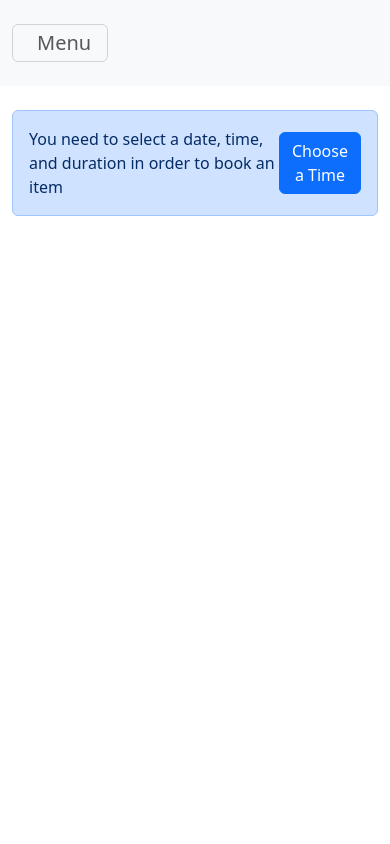
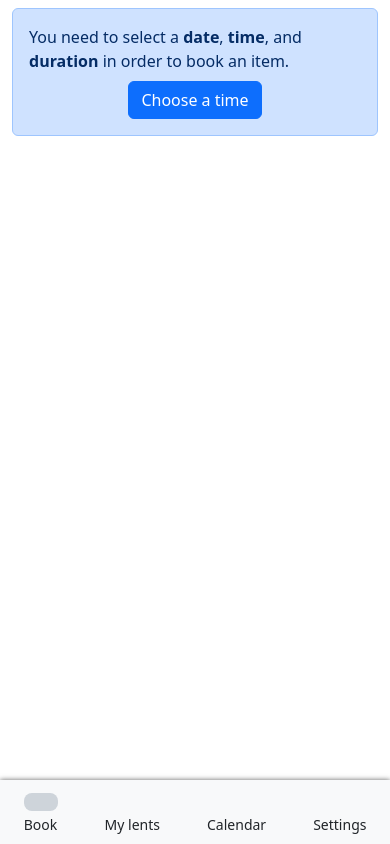
Before and after one commit to leomfn/lent, a Django app: page /items/ in a window 390 px wide. Run offline with Django 5.2, Linux system fonts and the light colour scheme; the visitor is signed in with stand-in values (Sample User, id 1); data that the repository does not hold is empty; some libraries are stand-ins or nearby versions.

Commit message:
redesign mobile ui and fix quite a few bugs

```diff
--- a/requirements-dev.txt
+++ /dev/null
@@ -1,4 +0,0 @@
-pre-commit
-Django
-django-bootstrap-v5
-fontawesomefree
--- a/requirements.txt
+++ b/requirements.txt
@@ -1,4 +1,2 @@
 Django==4.2.10
-django-bootstrap-v5==1.0.11
-fontawesomefree==6.5.1
 gunicorn==21.2.0
--- a/src/config/settings.py
+++ b/src/config/settings.py
@@ -46,8 +46,6 @@ INSTALLED_APPS = [
     "django.contrib.sessions",
     "django.contrib.messages",
     "django.contrib.staticfiles",
-    "bootstrap5",
-    "fontawesomefree",
 ]
 
 MIDDLEWARE = [
--- a/src/lentapp/templates/lentapp/base.html
+++ b/src/lentapp/templates/lentapp/base.html
@@ -1,7 +1,7 @@
 {% load static %}
 
 <!DOCTYPE html>
-<html lang="en">
+<html>
   <head>
     <meta charset="utf-8" />
     <meta http-equiv="X-UA-Compatible" content="IE=edge" />
@@ -13,49 +13,121 @@
     <meta name="description" content="" />
     <meta name="viewport" content="width=device-width, initial-scale=1" />
     <link rel="stylesheet" href="" />
-    <link href="{% static 'fontawesomefree/css/fontawesome.css' %}" rel="stylesheet" type="text/css" />
-    <link href="{% static 'fontawesomefree/css/solid.css' %}" rel="stylesheet" type="text/css" />
-    <link href="{% static 'fontawesomefree/css/regular.css' %}" rel="stylesheet" type="text/css" />
-    {% load bootstrap5 %}
-    {% bootstrap_css %}
-    {% bootstrap_javascript %}
+
+    <link href="/static/fontawesome-free-6.5.1-web/css/fontawesome.css" rel="stylesheet" />
+    <link href="/static/fontawesome-free-6.5.1-web/css/solid.css" rel="stylesheet" />
+    <link href="/static/fontawesome-free-6.5.1-web/css/regular.css" rel="stylesheet" />
+    <link href="/static/bootstrap-5.3.3-dist/css/bootstrap.min.css" rel="stylesheet" />
+    <script src="/static/bootstrap-5.3.3-dist/js/bootstrap.bundle.min.js"></script>
 
     <style>
       img.card-img-top {
-        max-height: 150px;
+        max-height: 200px;
         width: 100%;
         object-fit: cover;
+      }
+
+      .navbar {
+        -webkit-box-shadow: 0px 0px 5px 0px #606060;
+        -moz-box-shadow: 0px 0px 5px 0px #606060;
+        box-shadow: 0px 0px 5px 0px #606060;
+      }
+
+      {% comment %} Adjust padding for navbars {% endcomment %}
+      body {
+        padding-top: 0.5rem;
+        padding-bottom: 100px;
+      }
+
+      @media (min-width: 992px) {
+        body.fixed-top-padding {
+          padding-top: 80px;
+          padding-bottom: 0.5rem;
+        }
       }
     </style>
   </head>
 
-  <body>
+  <body class="fixed-top-padding fixed-bottom-padding">
     {% block modals %}
 
     {% endblock %}
-    <nav class="navbar navbar-expand-lg navbar-light bg-light">
-      <div class="container">
-        <button class="navbar-toggler my-3" type="button" data-bs-toggle="collapse" data-bs-target="#navbarToggler" aria-controls="navbarToggler" aria-expanded="false" aria-label="Toggle navigation">
-          <div class="d-flex align-items-center p-1">
-            {% comment %} <div class="navbar-toggler-icon"></div> {% endcomment %}
-            <i class="fa-solid fa-caret-down fa-lg"></i>
-            <div class="ms-2">Menu</div>
+
+    {% comment %}Desktop navbar{% endcomment %}
+    <nav class="navbar bg-light fixed-top d-none d-lg-block">
+      <div class="container justify-content-between">
+        <div class="d-flex">
+          <a class="navbar-brand" href="{% url 'home' %}">Lent</a>
+          <a href="{% url 'items' %}" class="nav-item nav-link ms-5">
+            <div class="btn {% if request.resolver_match.url_name == 'items' %}bg-dark-subtle{% endif %}">
+              <i class="fa-solid fa-plus {% if request.resolver_match.url_name == 'items' %}fa-lg{% endif %}"></i>
+              Book
+            </div>
+          </a>
+          <a href="{% url 'lents' %}" class="nav-item nav-link ms-2">
+            <div class="btn {% if request.resolver_match.url_name == 'lents' %}bg-dark-subtle{% endif %}">
+              <i class="fa-solid fa-hourglass {% if request.resolver_match.url_name == 'lents' %}fa-lg{% endif %}"></i>
+              My lents
+            </div>
+          </a>
+          <a href="#" class="nav-item nav-link ms-2">
+            <div class="btn {% if request.resolver_match.url_name == 'calendar' %}bg-dark-subtle{% endif %}">
+              <i class="fa-solid fa-calendar {% if request.resolver_match.url_name == 'calendar' %}fa-lg{% endif %}"></i>
+              Calendar
+            </div>
+          </a>
+        </div>
+        <div class="d-flex align-items-center">
+          <div class="me-2">
+            <small>You're logged in as <strong>{{ user.username }}</strong></small>
           </div>
-        </button>
-        <div class="collapse navbar-collapse" id="navbarToggler">
-          <a class="navbar-brand" href="{% url 'home' %}">Lent</a>
-          <ul class="navbar-nav me-auto mb-2 mb-lg-0">
-            <li class="nav-item">
-              <a class="nav-link" href="{% url 'items' %}">Items</a>
-            </li>
-            {% comment %} <li class="nav-item">
-              <a class="nav-link" href="#">Calendar</a>
-            </li> {% endcomment %}
-            <li class="nav-item">
-              <a class="nav-link" href="{% url 'lents' %}">My lents</a>
-            </li>
-          </ul>
-          <div class="d-flex align-items-center">
+          <form method="post" action="{% url 'logout' %}">
+            {% csrf_token %}
+            <button type="submit" class="btn btn-outline-danger">Logout</button>
+          </form>
+        </div>
+      </div>
+    </nav>
+
+    {% comment %}Mobile navbar{% endcomment %}
+    <nav class="navbar bg-light fixed-bottom justify-content-around d-lg-none">
+      <a href="{% url 'items' %}" class="nav-item nav-link text-center">
+        <div class="btn btn-lg {% if request.resolver_match.url_name == 'items' %}bg-dark-subtle{% endif %}">
+          <i class="fa-solid fa-plus"></i>
+        </div>
+        <div>
+          <small>Book</small>
+        </div>
+      </a>
+      <a href="{% url 'lents' %}" class="nav-item nav-link text-center">
+        <div class="btn btn-lg {% if request.resolver_match.url_name == 'lents' %}bg-dark-subtle{% endif %}">
+          <i class="fa-solid fa-hourglass"></i>
+        </div>
+        <div>
+          <small>My lents</small>
+        </div>
+      </a>
+      <a href="#" class="nav-item nav-link text-center">
+        <div class="btn btn-lg {% if request.resolver_match.url_name == 'calendar' %}bg-dark-subtle{% endif %}">
+          <i class="fa-solid fa-calendar"></i>
+        </div>
+        <div>
+          <small>Calendar</small>
+        </div>
+      </a>
+
+      <a href="#" class="nav-item nav-link text-center">
+        <div class="btn btn-lg" data-bs-toggle="offcanvas" data-bs-target="#offcanvasNavbar" aria-controls="offcanvasNavbar" aria-label="Toggle navigation">
+          <i class="fa-solid fa-gear"></i>
+        </div>
+        <div>
+          <small>Settings</small>
+        </div>
+      </a>
+
+      <div class="offcanvas offcanvas-end" tabindex="-1" id="offcanvasNavbar" aria-labelledby="offcanvasNavbarLabel">
+        <div class="offcanvas-body d-flex align-items-end flex-column">
+          <div class="d-flex align-items-center mt-auto">
             <div class="me-2">
               <small>You're logged in as <strong>{{ user.username }}</strong></small>
             </div>
@@ -64,10 +136,10 @@
               <button type="submit" class="btn btn-outline-danger">Logout</button>
             </form>
           </div>
-          {% comment %} <form class="d-flex">
-            <input class="form-control me-2" type="search" placeholder="Search" aria-label="Search" />
-            <button class="btn btn-outline-success" type="submit">Search</button>
-          </form> {% endcomment %}
+        </div>
+        <div class="offcanvas-header">
+          <h5 class="offcanvas-title" id="offcanvasNavbarLabel"><i class="fa-solid fa-gear"></i> Settings</h5>
+          <button type="button" class="btn-close" data-bs-dismiss="offcanvas" aria-label="Close"></button>
         </div>
       </div>
     </nav>
@@ -76,7 +148,7 @@
 
     {% endblock %}
 
-    <div class="container pt-4">
+    <div class="container">
       {% block content %}
 
       {% endblock %}
--- a/src/lentapp/templates/lentapp/items.html
+++ b/src/lentapp/templates/lentapp/items.html
@@ -3,10 +3,16 @@
 {% load tz %}
 
 {% block content_top %}
-  <div class="container pt-4">
-    <div class="alert alert-primary d-flex align-items-center justify-content-between" role="alert">
-      <div>You need to select a date, time, and duration in order to book an item</div>
-      <button type="button" class="btn btn-primary" data-bs-toggle="modal" data-bs-target="#filterModal">Choose a Time</button>
+  <div class="container">
+    <div class="alert alert-primary" role="alert">
+      <div class="d-flex flex-column flex-md-row align-items-center">
+        <div class="flex-grow-1">
+          You need to select a <strong>date</strong>, <strong>time</strong>, and <strong>duration</strong> in order to book an item.
+        </div>
+        <div>
+          <button type="button" class="btn btn-primary text-nowrap mt-2" data-bs-toggle="modal" data-bs-target="#filterModal">Choose a time</button>
+        </div>
+      </div>
     </div>
   </div>
 {% endblock %}
@@ -33,7 +39,7 @@
               {{ form.time_start }}
             </div>
             <div class="">
-              <label for="{{ form.duration.id_for_label }}">Duration (hours)</label>
+              <label for="{{ form.duration.id_for_label }}">Duration</label>
               <div class="input-group">
                 {{ form.duration }}
                 <div class="input-group-text">hours</div>
@@ -79,7 +85,6 @@
                 <button type="submit" class="btn btn-success">I Accept</button>
               </form>
               <button type="button" class="btn btn-secondary" data-bs-dismiss="modal">Cancel</button>
-              {% comment %} <button type="submit" class="btn btn-primary" form="termsAvailableItemsForm">Search</button> {% endcomment %}
             </div>
           </div>
         </div>
@@ -87,15 +92,10 @@
 
       <div class="col">
         <div class="card h-100">
-          <img src="{% static 'img/bike.jpg' %}" class="card-img-top" alt="Item image" />
-          <div class="card-header">
-            <div class="d-flex justify-content-start">
-              {% block additional_itemcard_buttons %}
-
-              {% endblock %}
-              <button class="btn btn-outline-primary">Details</button>
-            </div>
-          </div>
+          <img src="{% static 'img/bike_small.jpg' %}" class="card-img-top" alt="Item image" />
+          {% block additional_itemcard_buttons %}
+            {% comment %} <button class="btn btn-outline-primary">Details</button> {% endcomment %}
+          {% endblock %}
           {% comment %} <div class="card-img-overlay"></div> {% endcomment %}
           <div class="card-body">
             <h5 class="card-title">{{ item.name }}</h5>
@@ -107,9 +107,14 @@
                 <i class="fa-solid fa-check" style="color: #26a269;"></i>
                 available now
               </small>
+            {% elif item.is_overdue %}
+              <small class="text-muted">
+                <i class="fa-solid fa-hourglass-end" style="color: #a51d2d;"></i>
+                not returned since {{ item.overdue_since }}
+              </small>
             {% else %}
               <small class="text-muted">
-                <i class="fa-regular fa-hourglass-half" style="color: #e5a50a;"></i>
+                <i class="fa-solid fa-hourglass-half" style="color: #e5a50a;"></i>
                 available after {{ item.next_availability }}
               </small>
             {% endif %}
--- a/src/lentapp/views.py
+++ b/src/lentapp/views.py
@@ -3,8 +3,6 @@ from django.core.exceptions import BadRequest
 from django.shortcuts import render
 from django.http import HttpResponse, HttpResponseRedirect, HttpResponseBadRequest
 from django.contrib.auth.decorators import login_required
-from django.contrib.auth.models import User
-from django.db.models import Q
 from django.urls import reverse
 from django.utils import timezone
 from django.utils.timezone import make_aware
@@ -35,10 +33,23 @@ def items(request):
     # if a GET (or any other method) we'll create a blank form
     else:
         current_time = timezone.now()
+
+        current_minutes_of_quarter = current_time.minute % 15
+        minutes_to_add = (
+            15 - current_minutes_of_quarter
+            if current_minutes_of_quarter <= 10
+            else 30 - current_minutes_of_quarter
+        )
+        next_quarter_hour = current_time.replace(
+            second=0, microsecond=0
+        ) + datetime.timedelta(minutes=minutes_to_add)
+
         form = BookSlotForm(
             {
-                "date_start": timezone.localtime(current_time).strftime("%Y-%m-%d"),
-                "time_start": timezone.localtime(current_time).strftime("%H:%M"),
+                "date_start": timezone.localtime(next_quarter_hour).strftime(
+                    "%Y-%m-%d"
+                ),
+                "time_start": timezone.localtime(next_quarter_hour).strftime("%H:%M"),
             }
         )
 
@@ -77,10 +88,23 @@ def filtered_items(
     # if a GET (or any other method) we'll create a blank form
     else:
         current_time = timezone.now()
+
+        current_minutes_of_quarter = current_time.minute % 15
+        minutes_to_add = (
+            15 - current_minutes_of_quarter
+            if current_minutes_of_quarter <= 10
+            else 30 - current_minutes_of_quarter
+        )
+        next_quarter_hour = current_time.replace(
+            second=0, microsecond=0
+        ) + datetime.timedelta(minutes=minutes_to_add)
+
         form = BookSlotForm(
             {
-                "date_start": timezone.localtime(current_time).strftime("%Y-%m-%d"),
-                "time_start": timezone.localtime(current_time).strftime("%H:%M"),
+                "date_start": timezone.localtime(next_quarter_hour).strftime(
+                    "%Y-%m-%d"
+                ),
+                "time_start": timezone.localtime(next_quarter_hour).strftime("%H:%M"),
             }
         )
 
```
Also changed, not shown: src/lentapp/models.py (+48 -9 lines), src/lentapp/templates/lentapp/filtered_items.html (+18 -10 lines), src/lentapp/templates/lentapp/lents.html (+20 -10 lines), src/lentapp/templates/registration/login.html (+9 -4 lines).
